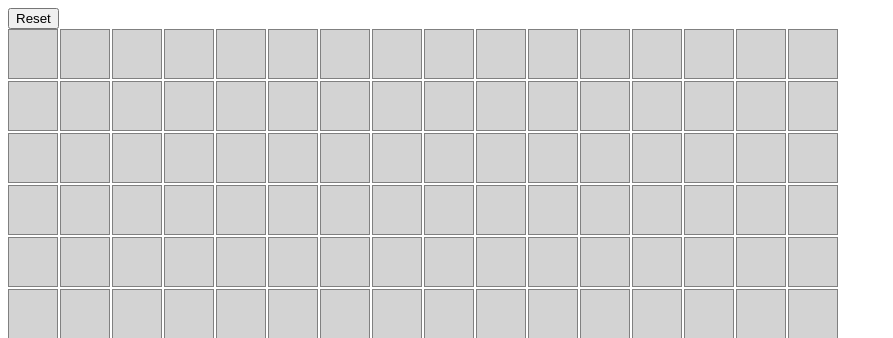
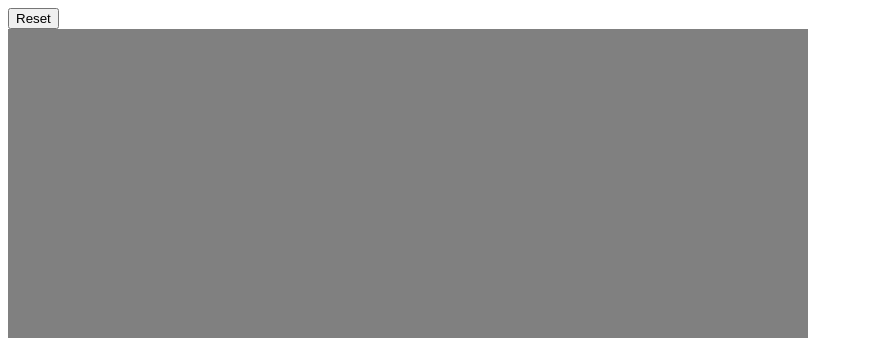
Before and after one commit to njalabin/Etch-a-Sketch, a plain HTML site: page index.html in a window 1280 px wide. Shown: the top 338 px of the page, without its empty margins (0-893 px from the left). Drawn offline with Linux system fonts and the light colour scheme.

```diff
--- a/main.css
+++ b/main.css
@@ -2,10 +2,9 @@
     display: grid;
     grid-template-columns: repeat(16, 50px);
     grid-template-rows: repeat(16, 50px);
-    gap: 2px;
 }
 
 .grid-class {
     border: 1px solid gray;
-    background-color: lightgray;
+    background-color: gray;
 }
```
